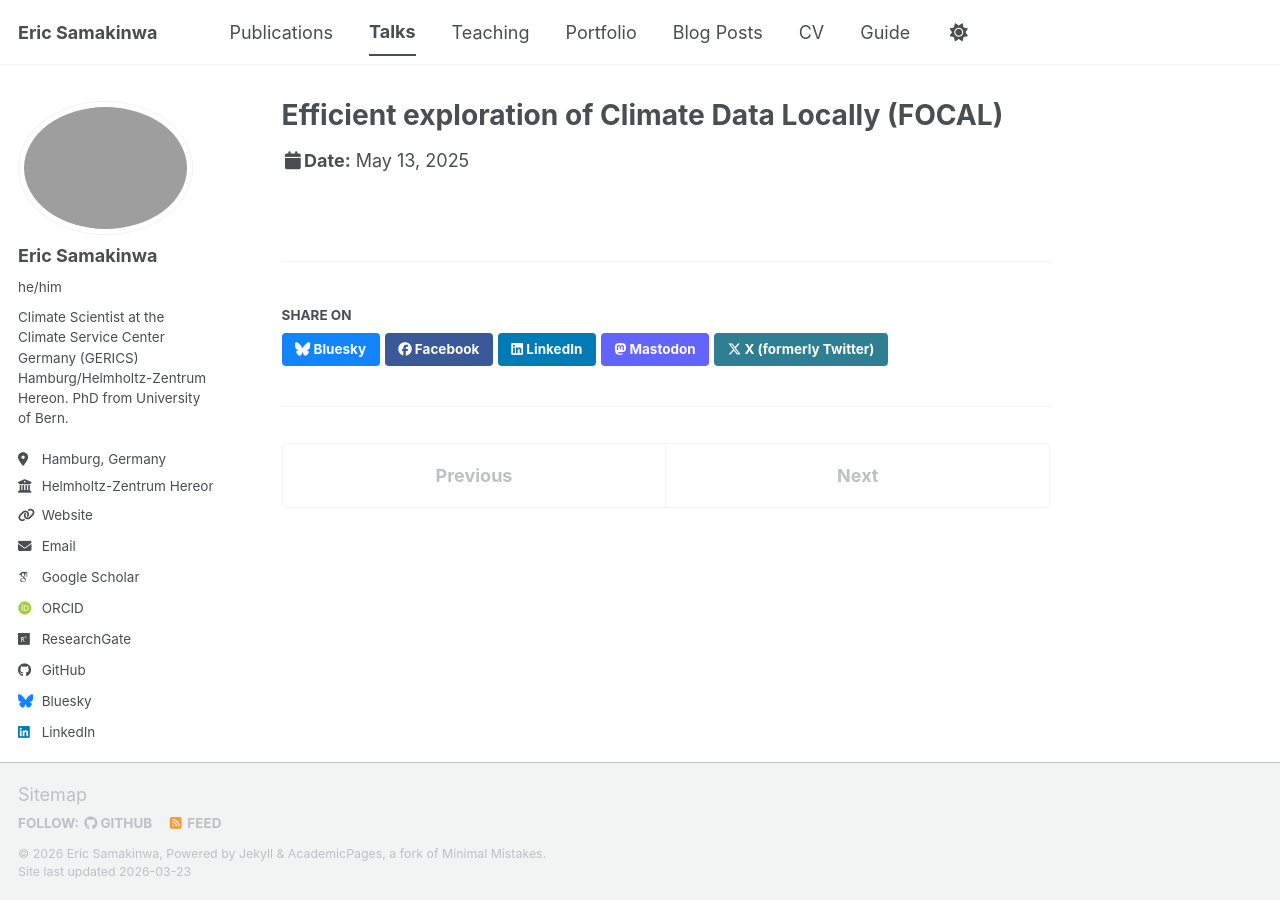
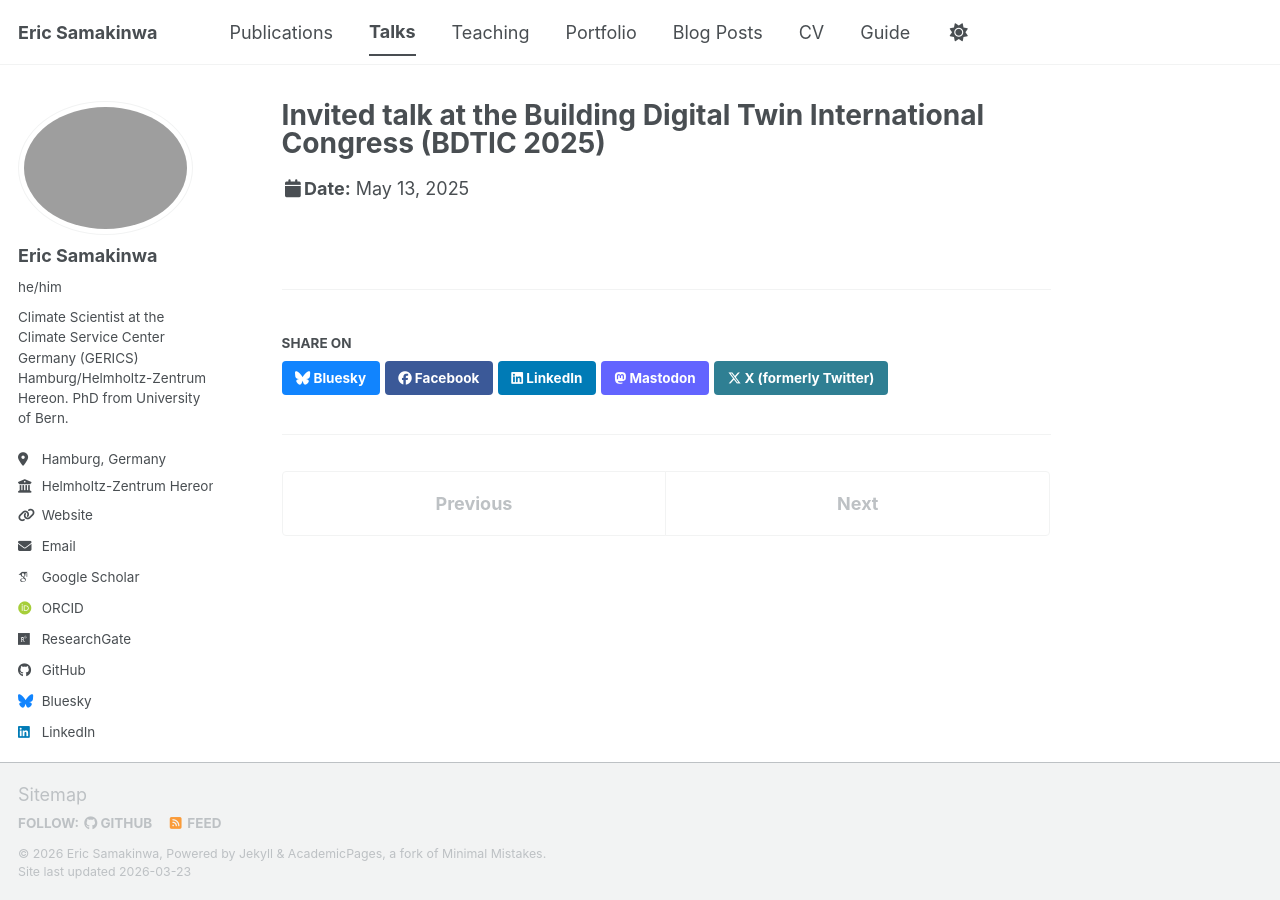
Before and after one commit to shamakson/shamakson.github.io, a Jekyll site: the page built from _talks/2025-05-13-focal.md, in a window 1280 px wide. Built offline with Jekyll 4.4.1, drawn with Linux system fonts in a browser that asks for light colours; some web fonts are replaced; a script bundle is joined from its source files by our own code; library files that are not in the unit come from our copies.

Commit message:
Update talk title and venue for BDTIC 2025

```diff
--- a/_talks/2025-05-13-focal.md
+++ b/_talks/2025-05-13-focal.md
@@ -1,5 +1,5 @@
 ---
-title: "Efficient exploration of Climate Data Locally (FOCAL)"
+title: "Invited talk at the Building Digital Twin International Congress (BDTIC 2025)"
 collection: talks
 type: "Invited talk"
 permalink: /talks/2025-05-13-focal
```
